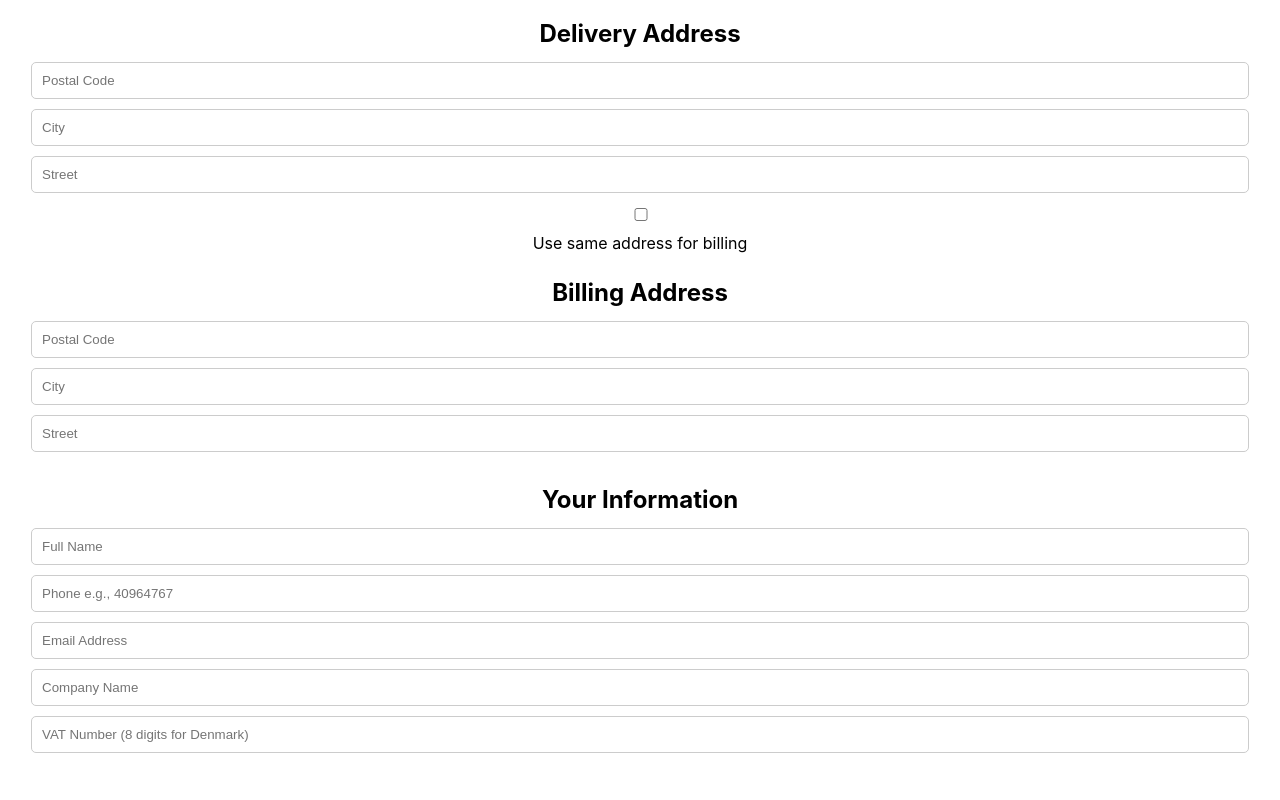
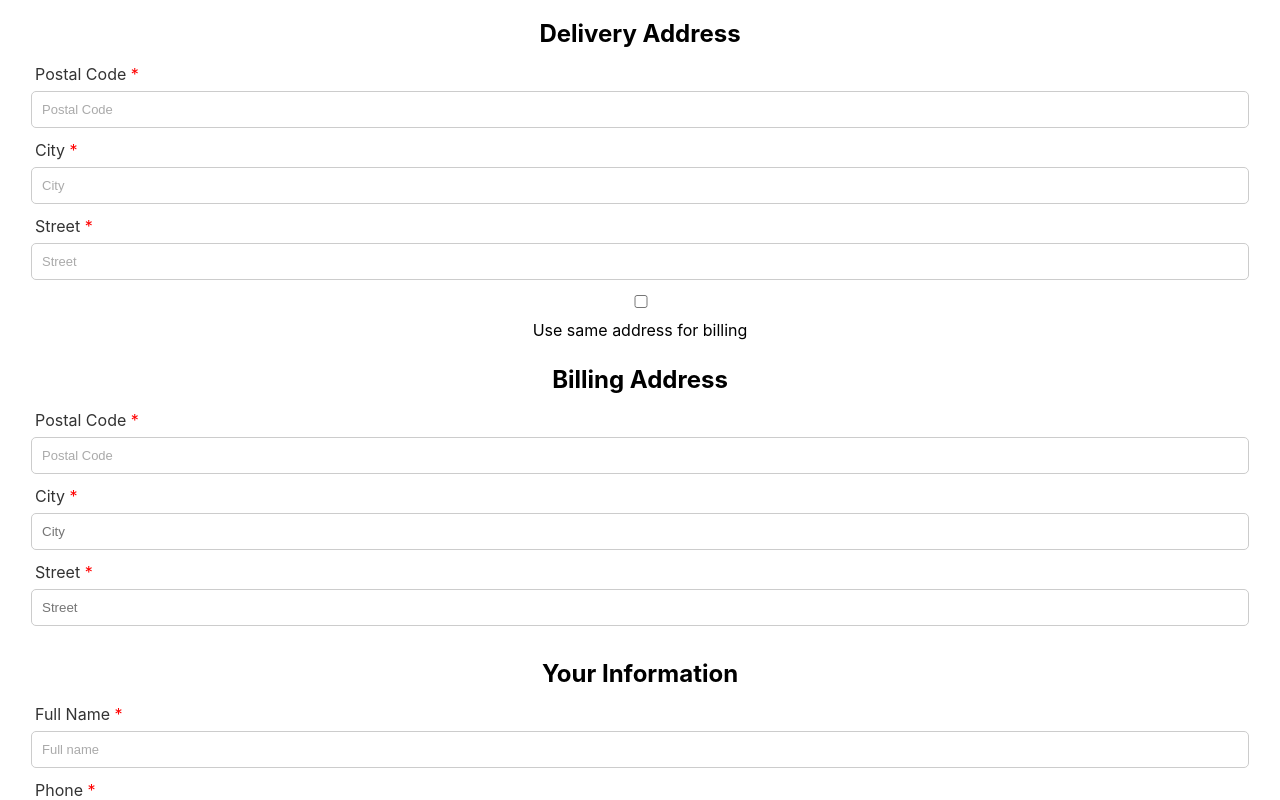
Before and after one commit to yukarasan/vita, a React (Vite) app: page / in a window 1280 px wide. Shown: the part 880-1680 px from the top of the page. Built offline with nearby package versions, Linux system fonts and the light colour scheme; no server answers.

Commit message:
HTML and CSS

```diff
--- a/src/components/delivery_address/DeliveryAddress.css
+++ b/src/components/delivery_address/DeliveryAddress.css
@@ -69,3 +69,40 @@
   font-size: 14px;
   margin-top: 5px;
 }
+
+.input-label {
+  display: block;
+  margin-bottom: 5px;
+  margin-left: 15px;
+  color: #333;
+  font-size: 16px;
+  text-align: left;
+}
+
+
+.input-label .required-asterisk {
+  color: red;
+}
+
+.input-field {
+  width: 100%;
+  padding: 8px 0;
+  border: none;
+  border-bottom: 1px solid #ccc;
+  font-size: 13px;
+  color: #333;
+}
+
+.input-field:focus {
+  outline: none;
+  border-bottom: 2px solid #555;
+}
+
+.input-field::placeholder {
+  color: #aaa;
+  font-size: 13px;
+}
+
+.required-input {
+  border-bottom: 2px solid red;
+}
--- a/src/components/delivery_address/DeliveryAddress.tsx
+++ b/src/components/delivery_address/DeliveryAddress.tsx
@@ -88,30 +88,40 @@ export const DeliveryAddress = () => {
     <div className="delivery-address">
       <div className="address-container">
         <h2>Delivery Address</h2>
+        <label className="input-label">Postal Code <span className="required-asterisk">*</span></label>
         <input
           type="tel"
           name="postalCode"
           value={deliveryAddress.postalCode}
           onChange={handleAddressChange()}
           placeholder="Postal Code"
-          className={getZipCodeClassName(zipCodeValidation.valid)}
+          className={`input-field ${getZipCodeClassName(zipCodeValidation.valid)}`}
           pattern="[0-9]*"
           inputMode="numeric"
+          required
         />
         {!zipCodeValidation.valid && <p className="validation-message">{zipCodeValidation.message}</p>}
+
+        <label className="input-label">City <span className="required-asterisk">*</span></label>
         <input
           type="text"
           name="city"
           value={deliveryAddress.city}
           onChange={handleAddressChange()}
           placeholder="City"
+          className="input-field"
+          required
         />
+
+        <label className="input-label">Street <span className="required-asterisk">*</span></label>
         <input
           type="text"
           name="street"
           value={deliveryAddress.street}
           onChange={handleAddressChange()}
           placeholder="Street"
+          className="input-field"
+          required
         />
       </div>
       <div className="use-same-address-container">
@@ -126,17 +136,21 @@ export const DeliveryAddress = () => {
       {!useSameAddress && (
         <div className="address-container">
           <h2>Billing Address</h2>
+
+          <label className="input-label">Postal Code <span className="required-asterisk">*</span></label>
           <input
             type="tel"
             name="postalCode"
             value={billingAddress.postalCode}
             onChange={handleAddressChange(true)}
             placeholder="Postal Code"
-            className={getZipCodeClassName(zipCodeValidationBilling.valid)}
+            className={`input-field ${getZipCodeClassName(zipCodeValidationBilling.valid)}`}
             pattern="[0-9]*"
             inputMode="numeric"
           />
           {!zipCodeValidationBilling.valid && <p className="billing-validation-message">{zipCodeValidationBilling.message}</p>}
+
+          <label className="input-label">City <span className="required-asterisk">*</span></label>
           <input
             type="text"
             name="city"
@@ -144,6 +158,8 @@ export const DeliveryAddress = () => {
             onChange={handleAddressChange(true)}
             placeholder="City"
           />
+
+          <label className="input-label">Street <span className="required-asterisk">*</span></label>
           <input
             type="text"
             name="street"
@@ -151,13 +167,14 @@ export const DeliveryAddress = () => {
             onChange={handleAddressChange(true)}
             placeholder="Street"
           />
+
         </div>
       )}
 
       {/* User Information Section */}
       <h2>Your Information</h2>
       <UserInformation />
-
     </div>
   );
+
 };
--- a/src/components/user_information/UserInformation.css
+++ b/src/components/user_information/UserInformation.css
@@ -3,3 +3,40 @@
     font-size: 14px;
     margin-top: 5px;
   }
+
+  .input-label {
+    display: block;
+    margin-bottom: 5px;
+    margin-left: 15px;
+    color: #333;
+    font-size: 16px;
+    text-align: left;
+  }
+
+
+  .input-label .required-asterisk {
+    color: red;
+  }
+
+  .input-field {
+    width: 100%;
+    padding: 8px 0;
+    border: none;
+    border-bottom: 1px solid #ccc;
+    font-size: 13px;
+    color: #333;
+  }
+
+  .input-field:focus {
+    outline: none;
+    border-bottom: 2px solid #555;
+  }
+
+  .input-field::placeholder {
+    color: #aaa;
+    font-size: 13px;
+  }
+
+  .required-input {
+    border-bottom: 2px solid red;
+  }
--- a/src/components/user_information/UserInformation.tsx
+++ b/src/components/user_information/UserInformation.tsx
@@ -26,7 +26,7 @@ export const UserInformation = () => {
       setEmailValid(validateEmail(value));
     }
 
-    if (name === 'phone') {
+    if (name === 'phone' || name === 'vatNumber') {
       if (!/^\d*$/.test(value) || value.length > 8) {
         return;
       }
@@ -37,43 +37,56 @@ export const UserInformation = () => {
 
   return (
     <div>
+      <label className="input-label">Full Name <span className="required-asterisk">*</span></label>
       <input
         type="text"
         name="name"
         value={userInfo.name}
         onChange={handleInputChange}
-        placeholder="Full Name"
+        placeholder="Full name"
+        className="input-field"
+        required
       />
+      <label className="input-label">Phone <span className="required-asterisk">*</span></label>
       <input
         type="tel"
         name="phone"
         value={userInfo.phone}
         onChange={handleInputChange}
-        placeholder="Phone e.g., 40964767"
+        placeholder="Phone e.g., 40464269"
         pattern="[0-9]*"
         inputMode="numeric"
+        className="input-field"
+        required
       />
+      <label className="input-label">Email Address <span className="required-asterisk">*</span></label>
       <input
         type="email"
         name="email"
         value={userInfo.email}
         onChange={handleInputChange}
-        placeholder="Email Address"
+        placeholder="E-mail e.g., vita@vita.com"
+        className="input-field"
+        required
       />
       {!emailValid && <p className="email-error">Please enter a valid email address.</p>}
+      <label className="input-label">Company Name</label>
       <input
         type="text"
         name="companyName"
         value={userInfo.companyName}
         onChange={handleInputChange}
         placeholder="Company Name"
+        className="input-field"
       />
+      <label className="input-label">Vat Number</label>
       <input
         type="text"
         name="vatNumber"
         value={userInfo.vatNumber}
         onChange={handleInputChange}
         placeholder="VAT Number (8 digits for Denmark)"
+        className="input-field"
       />
     </div>
   );
```
